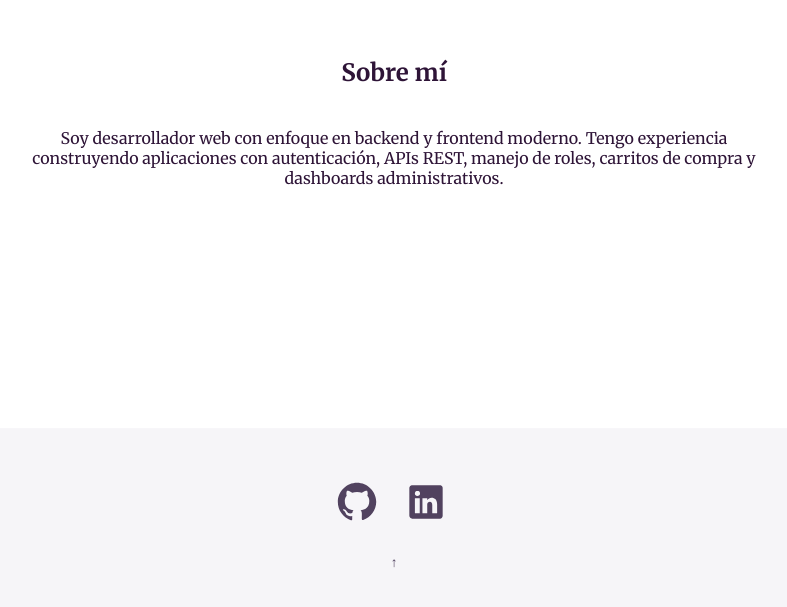
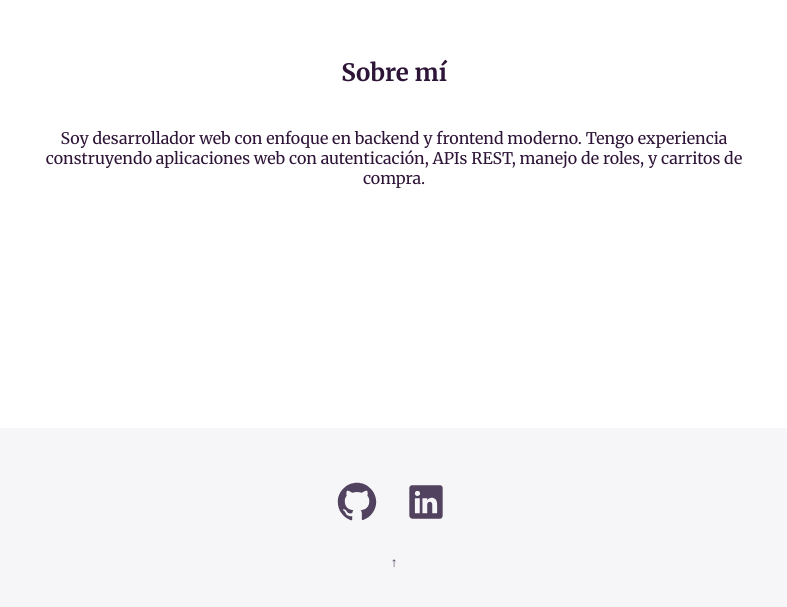
Before and after one commit to pialcaja/Portfolio, an Angular app in the folder front/portfolio/: page /home in a window 1280 px wide. Shown: the part 2022-2629 px from the top of the page, without its empty margins (246-1033 px from the left). Built offline with nearby package versions, Linux system fonts and the light colour scheme.

Commit message:
Construcción Front - Home-page

```diff
--- a/front/portfolio/src/app/home/pages/home-page.html
+++ b/front/portfolio/src/app/home/pages/home-page.html
@@ -57,8 +57,8 @@
 
     <p>
         Soy desarrollador web con enfoque en backend y frontend moderno.
-        Tengo experiencia construyendo aplicaciones con autenticación,
-        APIs REST, manejo de roles, carritos de compra y dashboards administrativos.
+        Tengo experiencia construyendo aplicaciones web con autenticación,
+        APIs REST, manejo de roles, y carritos de compra.
     </p>
 </section>
 
```
